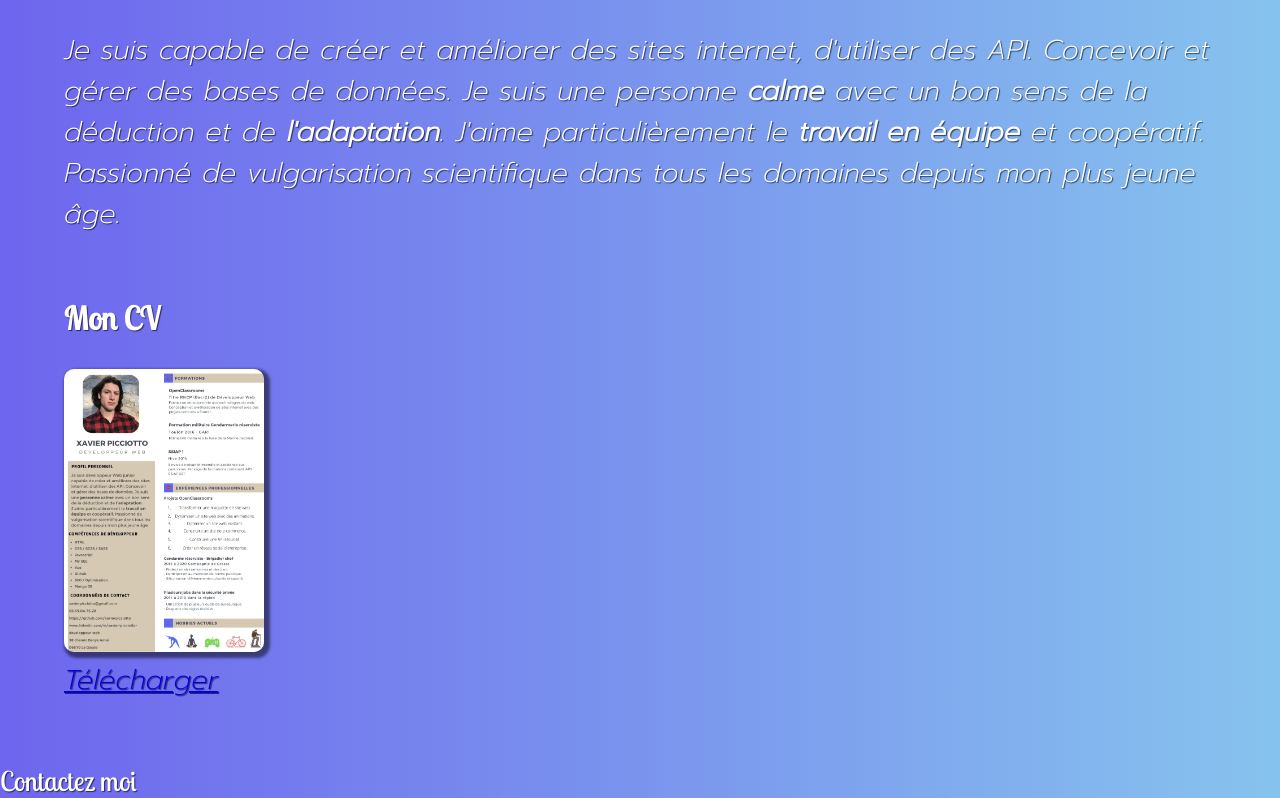
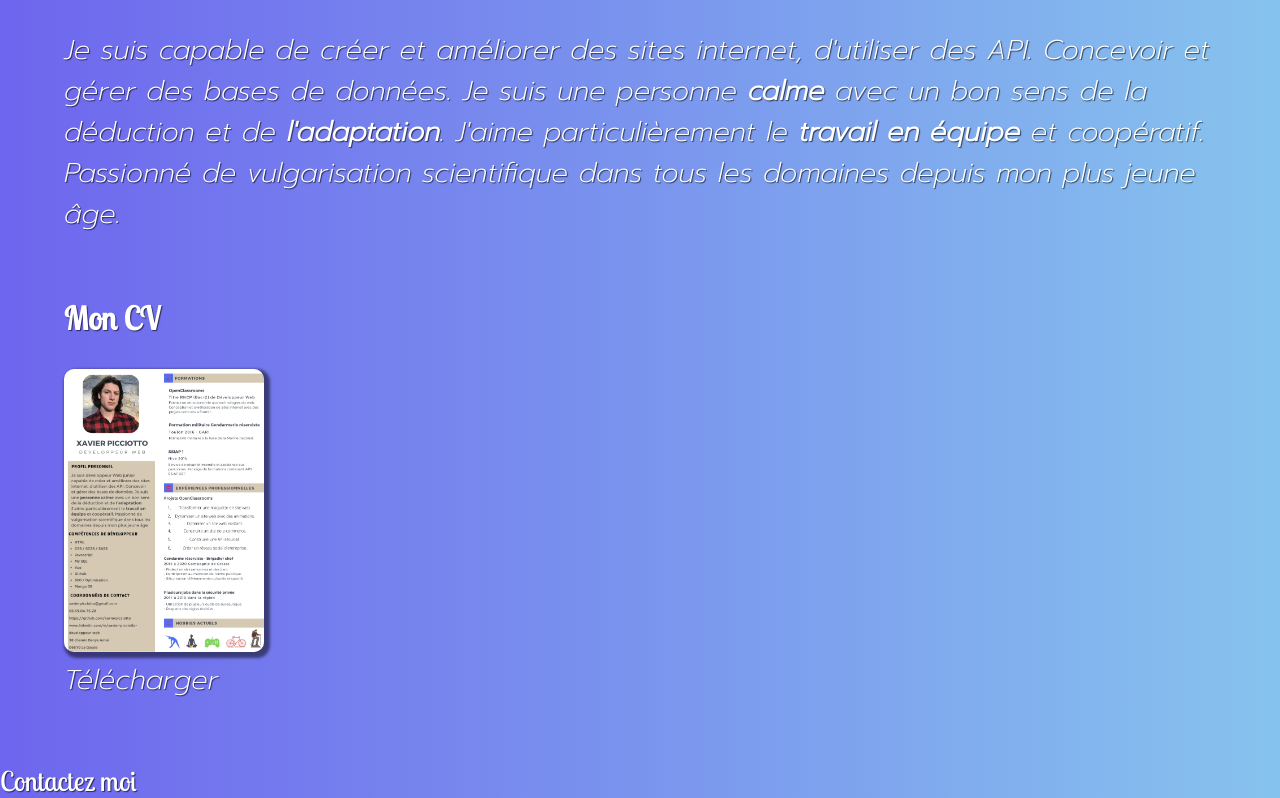
Before and after one commit to xavierpicciotto/Mon-Portfolio, a Vue app: page / in a window 1280 px wide. Shown: the part 823-1621 px from the top of the page. Built offline with nearby package versions, Linux system fonts and the light colour scheme.

Commit message:
Update App.vue

```diff
--- a/src/App.vue
+++ b/src/App.vue
@@ -21,4 +21,8 @@
     background-color: rgba(12, 2, 3, 0.068);
     color: rgb(255, 255, 255);
   }
+  a{
+    text-decoration: none;
+    color: unset;
+  }
 </style>
```
